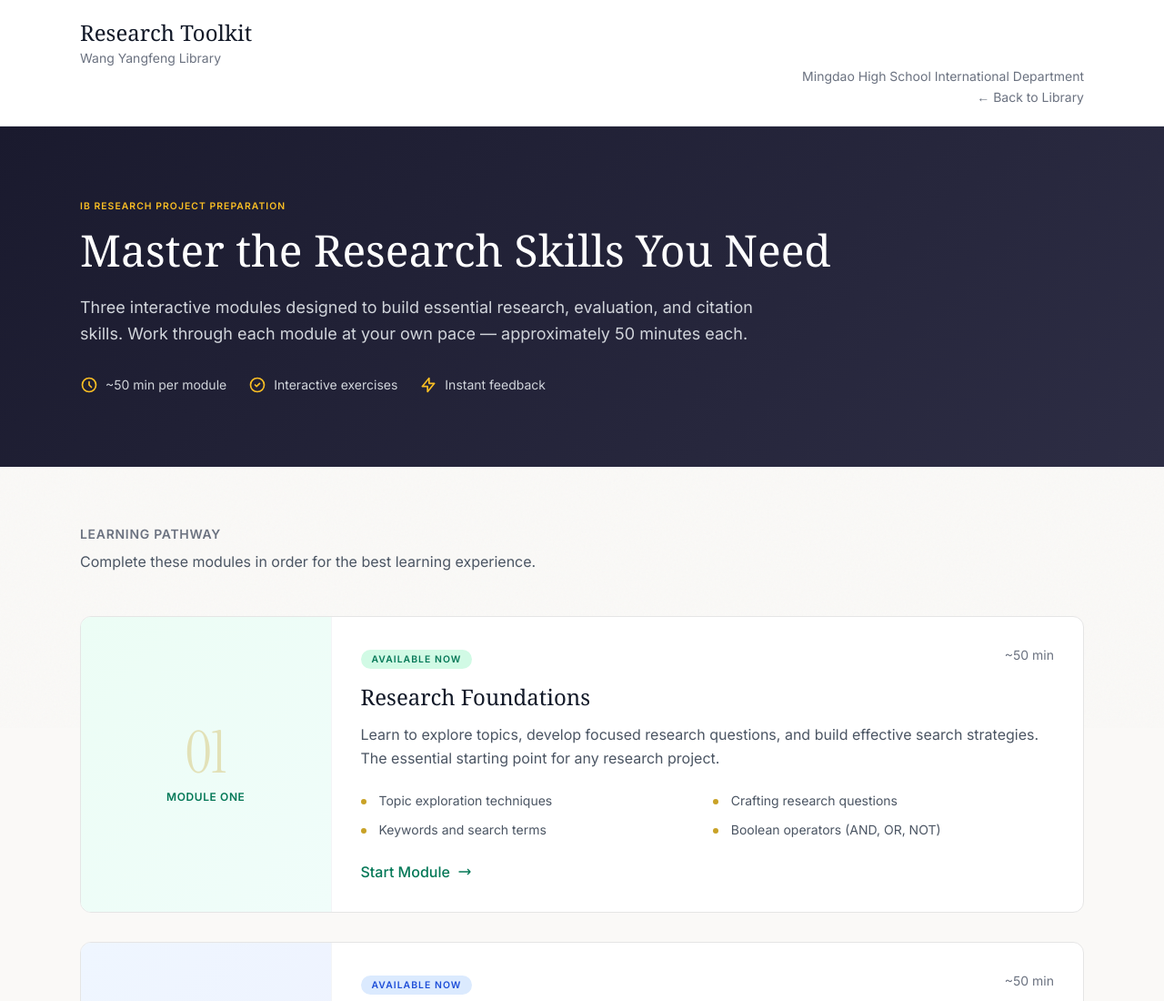
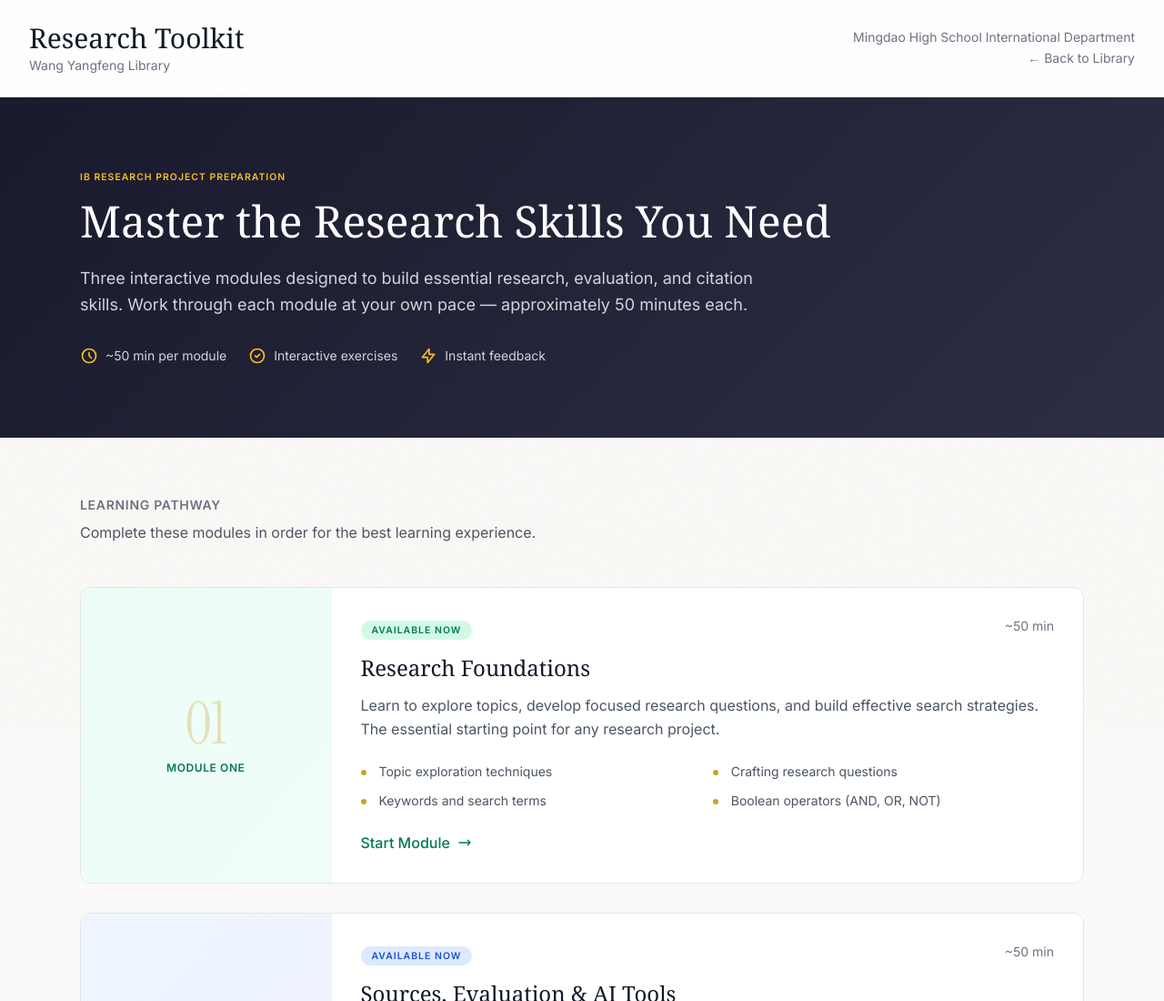
Before and after one commit to mdidlib/mdidlib.github.io, a plain HTML site: page research-toolkit/index.html in a window 1280 px wide. Shown: the top 1100 px of the page at 91% size. Drawn offline with nearby package versions, Linux system fonts and the light colour scheme.

Commit message:
Update index.html

```diff
--- a/research-toolkit/index.html
+++ b/research-toolkit/index.html
@@ -118,18 +118,20 @@
     <div class="fixed inset-0 texture-overlay pointer-events-none"></div>
 
     <!-- Header -->
-    <header class="bg-white border-b border-gray-200 relative z-10">
-        <div class="max-w-6xl mx-auto px-6 py-5">
-            <div>
-                    <h1 class="text-2xl font-serif text-gray-900">Research Toolkit</h1>
+     <header class="bg-white border-b border-gray-200">
+        <div class="max-w-7xl mx-auto px-4 sm:px-6 lg:px-8 py-6">
+            <div class="flex items-center justify-between">
+                <div>
+                    <h1 class="text-3xl font-serif text-gray-900">Research Toolkit</h1>
                     <p class="text-sm text-gray-500 mt-0.5">Wang Yangfeng Library</p>
                 </div>
-            <div class="text-right">
+                <div class="text-right">
                     <p class="text-sm text-gray-500">Mingdao High School International Department</p>
                     <a href="https://mdid.info/library" class="text-sm text-gray-500 hover:text-gray-700 transition-colors">
                         ← Back to Library
                     </a>
                 </div>
+            </div>
         </div>
     </header>
 
```
